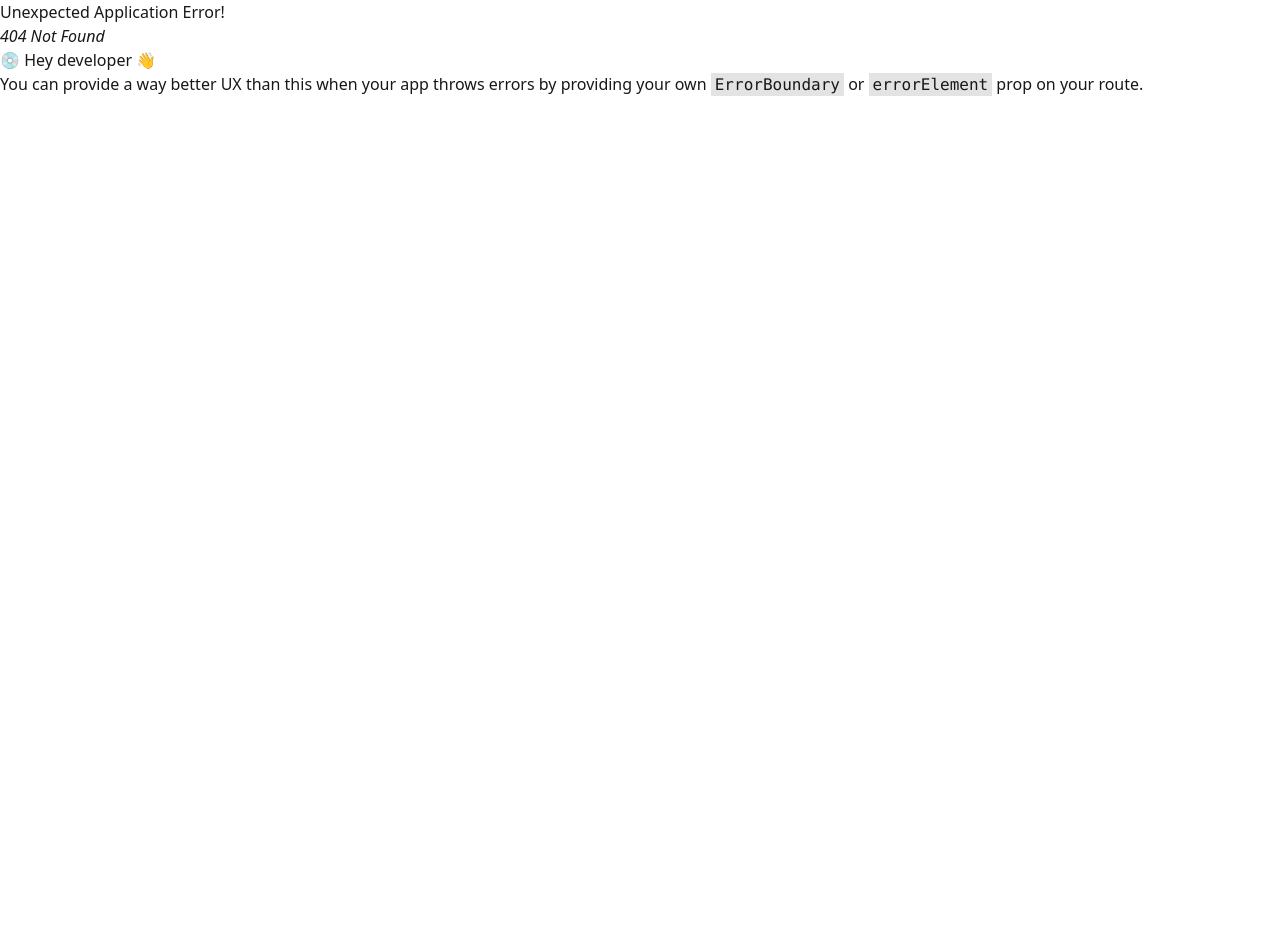
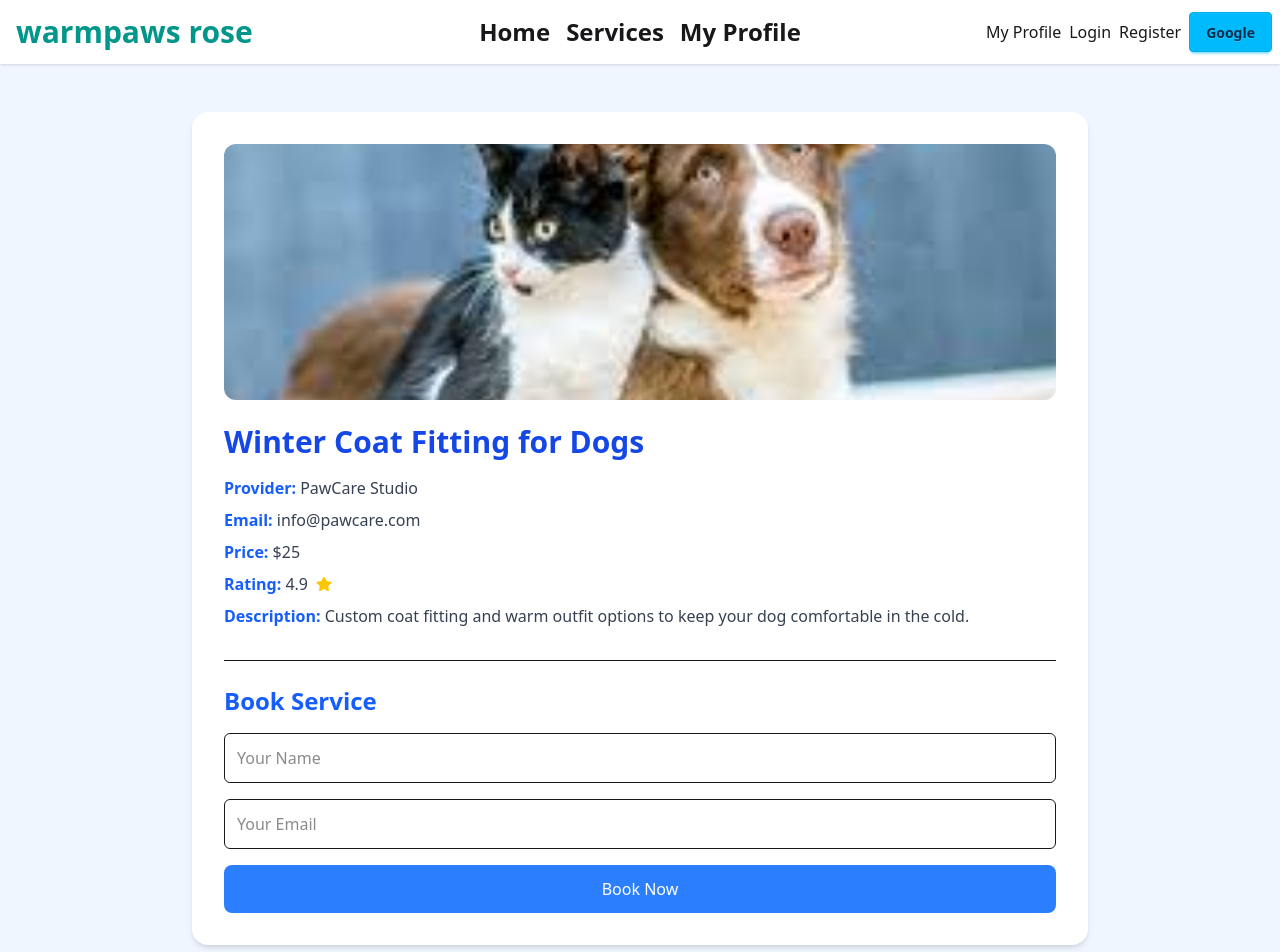
Before and after one commit to mehedihasanshohan/warmpaws-rose, a React (Vite) app: page /service/1 in a window 1280 px wide. Before the commit this address had no page. Shown: the top 952 px of the page. Before the commit the page ends 800 px from the top, so only its background shows below. Built offline with nearby package versions, Linux system fonts and the light colour scheme.

Commit message:
added service details page

```diff
--- a/public/data/petsData.json
+++ b/public/data/petsData.json
@@ -8,7 +8,7 @@
     "rating": 4.9,
     "slotsAvailable": 4,
     "description": "Custom coat fitting and warm outfit options to keep your dog comfortable in the cold.",
-    "image": "https://i.postimg.cc/tg2K7s8b/dog-coat.jpg",
+    "image": "/p1.jfif",
     "category": "Clothing"
   },
   {
@@ -20,7 +20,7 @@
     "rating": 4.8,
     "slotsAvailable": 6,
     "description": "A soothing paw wax treatment that prevents cracking and dryness during winter walks.",
-    "image": "https://i.postimg.cc/9Fq5wKfW/paw-wax.jpg",
+    "image": "/p2.jfif",
     "category": "Grooming"
   },
   {
@@ -32,7 +32,7 @@
     "rating": 4.7,
     "slotsAvailable": 3,
     "description": "Installation and setup of warm, comfortable bedding to ensure a cozy winter nap for your pets.",
-    "image": "https://i.postimg.cc/CKmj6W8k/heated-bed.jpg",
+    "image": "/p3.jfif",
     "category": "Comfort"
   },
   {
@@ -44,7 +44,7 @@
     "rating": 4.6,
     "slotsAvailable": 5,
     "description": "Keep your pet’s fur healthy with moisturizing shampoo and protective conditioner for winter care.",
-    "image": "https://i.postimg.cc/ZKXf4WPt/winter-grooming.jpg",
+    "image": "/p4.jfif",
     "category": "Grooming"
   },
   {
@@ -56,7 +56,7 @@
     "rating": 5.0,
     "slotsAvailable": 2,
     "description": "Comprehensive vet checkup focused on cold-weather illnesses and skin dryness issues.",
-    "image": "https://i.postimg.cc/fyQqNhbM/winter-checkup.jpg",
+    "image": "/p5.jfif",
     "category": "Health"
   },
   {
@@ -68,7 +68,7 @@
     "rating": 4.9,
     "slotsAvailable": 8,
     "description": "Safe and warm overnight stay with indoor play areas for pets when owners travel in winter.",
-    "image": "https://i.postimg.cc/BnVY5Vdg/boarding.jpg",
+    "image": "/p6.jfif",
     "category": "Boarding"
   }
 ]
--- a/src/components/PetsServices/PetsServices.jsx
+++ b/src/components/PetsServices/PetsServices.jsx
@@ -6,13 +6,14 @@ import p4 from "/p4.jfif";
 import p5 from "/p5.jfif";
 import p6 from "/p6.jfif";
 import { FaStar } from 'react-icons/fa';
+import { Link } from "react-router";
 
 const PetServices = () => {
   const [services, setServices] = useState([]);
 
-  const images = [p1, p2, p3, p4, p5, p6]; // store imported images here
+  const images = [p1, p2, p3, p4, p5, p6];
 
-  // Fetch data from JSON file
+
   useEffect(() => {
     fetch("/data/petsData.json")
       .then((res) => res.json())
@@ -33,9 +34,8 @@ const PetServices = () => {
               key={service.serviceId}
               className="card bg-white p-4 shadow-lg rounded-2xl overflow-hidden transition-all duration-300"
             >
-              {/* Use dynamic image by index */}
               <img
-                src={images[index % images.length]} // loops through 6 images
+                src={images[index % images.length]}
                 alt={service.serviceName}
                 className="h-48 w-full rounded-lg object-cover"
               />
@@ -54,9 +54,11 @@ const PetServices = () => {
                   </p>
                 </div>
 
-                <button className="bg-blue-400 rounded-md p-2 font-medium w-full mt-2 cursor-pointer hover:bg-blue-600">
-                  View Details
-                </button>
+                <Link to={`/service/${service.serviceId}`}>
+                  <button className="bg-blue-400 rounded-md p-2 font-medium w-full mt-2 cursor-pointer hover:bg-blue-600 text-white">
+                    View Details
+                  </button>
+                </Link>
               </div>
             </div>
           ))}
--- /dev/null
+++ b/src/components/PetsServices/ServiceDetails.jsx
@@ -0,0 +1,101 @@
+import React, { useEffect, useState } from "react";
+import { useParams } from "react-router";
+import { FaStar } from 'react-icons/fa';
+
+
+const ServiceDetails = () => {
+  const { id } = useParams();
+  const [service, setService] = useState(null);
+  const [formData, setFormData] = useState({ name: "", email: "" });
+
+  useEffect(() => {
+    fetch("/data/petsData.json")
+      .then((res) => res.json())
+      .then((data) => {
+        const found = data.find((item) => item.serviceId === parseInt(id));
+        setService(found);
+      })
+      .catch((err) => console.error("Error loading service:", err));
+  }, [id]);
+
+  const handleChange = (e) => {
+    setFormData({ ...formData, [e.target.name]: e.target.value });
+  };
+
+  const handleSubmit = (e) => {
+    e.preventDefault();
+    alert(" Service booked successfully!");
+    setFormData({ name: "", email: "" });
+  };
+
+  if (!service) return <p className="text-center mt-10 text-gray-600">Loading...</p>;
+
+  return (
+    <div className="bg-blue-50 min-h-screen py-12 px-6">
+      <div className="max-w-4xl mx-auto bg-white p-8 rounded-2xl shadow-md">
+        {service.image && (
+          <img
+            src={service.image}
+            alt={service.serviceName}
+            className="w-full h-64 object-cover rounded-xl mb-6"
+          />
+        )}
+        <h2 className="text-3xl font-bold text-blue-700 mb-4">{service.serviceName}</h2>
+
+        <p className="text-gray-700 mb-2">
+          <span className="font-semibold text-blue-600">Provider:</span> {service.providerName}
+        </p>
+        <p className="text-gray-700 mb-2">
+          <span className="font-semibold text-blue-600">Email:</span> {service.providerEmail}
+        </p>
+        <p className="text-gray-700 mb-2">
+          <span className="font-semibold text-blue-600">Price:</span> ${service.price}
+        </p>
+        <div className="flex gap-2">
+          <p className="text-gray-700 mb-2">
+          <span className="font-semibold text-blue-600">Rating:</span> {service.rating}
+          </p>
+          <FaStar className="mt-1 text-yellow-400"></FaStar>
+        </div>
+        <p className="text-gray-700 mb-4">
+          <span className="font-semibold text-blue-600">Description:</span> {service.description}
+        </p>
+
+        {/* Book Service Form */}
+        <div className="mt-8 border-t pt-6">
+          <h3 className="text-2xl font-semibold text-blue-600 mb-4">Book Service</h3>
+
+          <form onSubmit={handleSubmit} className="space-y-4">
+            <input
+              type="text"
+              name="name"
+              value={formData.name}
+              onChange={handleChange}
+              placeholder="Your Name"
+              required
+              className="w-full p-3 border rounded-md focus:outline-none focus:ring-2 focus:ring-blue-400"
+            />
+            <input
+              type="email"
+              name="email"
+              value={formData.email}
+              onChange={handleChange}
+              placeholder="Your Email"
+              required
+              className="w-full p-3 border rounded-md focus:outline-none focus:ring-2 focus:ring-blue-400"
+            />
+
+            <button
+              type="submit"
+              className="bg-blue-500 text-white px-6 py-3 rounded-lg w-full hover:bg-blue-600 transition-all"
+            >
+              Book Now
+            </button>
+          </form>
+        </div>
+      </div>
+    </div>
+  );
+};
+
+export default ServiceDetails;
--- a/src/main.jsx
+++ b/src/main.jsx
@@ -11,6 +11,8 @@ import Home from './home/Home.jsx';
 import Login from './pages/Login/Login.jsx';
 import Register from './pages/Register/Register.jsx';
 import ForgetPassword from './components/forget-passwword/ForgetPassword.jsx';
+import MyProfile from './pages/myprofile/MyProfile.jsx';
+import ServiceDetails from './components/PetsServices/ServiceDetails.jsx';
 
 
 const router = createBrowserRouter([
@@ -19,9 +21,11 @@ const router = createBrowserRouter([
     element: <MainLayout></MainLayout>,
     children: [
       {index: true, element:<Home></Home> },
+      { path: '/service/:id', element: <ServiceDetails></ServiceDetails> },
       {path: '/login', element: <Login></Login>},
       {path: '/register', element:<Register></Register>},
-      {path:'/forget-password', element:<ForgetPassword></ForgetPassword>}
+      {path:'/forget-password', element:<ForgetPassword></ForgetPassword>},
+      {path: '/my-profile', element: <MyProfile></MyProfile>}
     ]
   },
   {
--- /dev/null
+++ b/src/pages/myprofile/MyProfile.jsx
@@ -0,0 +1,51 @@
+// import React, { useContext } from "react";
+// import { useNavigate } from "react-router-dom";
+
+const MyProfile = () => {
+  // const navigate = useNavigate();
+  const user = 'shohan';
+
+  return (
+    <div className="flex justify-center items-center min-h-screen bg-gray-50 px-4">
+      <div className="bg-white shadow-lg rounded-2xl p-8 w-full max-w-md text-center">
+        <h2 className="text-2xl font-bold text-gray-800 mb-6">
+          My Profile
+        </h2>
+
+        {/* User Image */}
+        <div className="flex justify-center mb-6">
+          <img
+            src={
+              user?.photoURL ||
+              "https://cdn-icons-png.flaticon.com/512/847/847969.png"
+            }
+            alt="User"
+            className="w-28 h-28 rounded-full border-4 border-amber-400 object-cover shadow-md"
+          />
+        </div>
+
+        {/* User Info */}
+        <div className="text-left space-y-3">
+          <p className="text-gray-700">
+            <span className="font-semibold text-gray-900">Name:</span>{" "}
+            {user?.displayName || "Anonymous"}
+          </p>
+          <p className="text-gray-700">
+            <span className="font-semibold text-gray-900">Email:</span>{" "}
+            {user?.email || "Not available"}
+          </p>
+        </div>
+
+        {/* Update Profile Button */}
+        <button
+          // onClick={() => navigate("/update-profile")}
+          className="mt-8 bg-amber-500 hover:bg-amber-600 text-white font-semibold py-2 px-6 rounded-lg transition duration-300"
+        >
+          Update Profile
+        </button>
+      </div>
+    </div>
+  );
+};
+
+export default MyProfile;
```
Also changed, not shown: src/components/PetsServices/PetService.jsx (added, +49 -0 lines).
